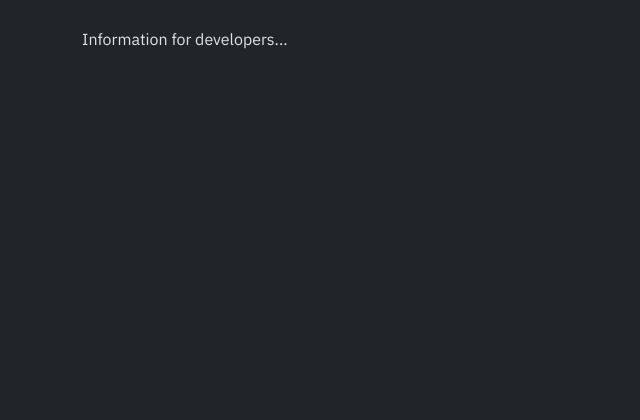
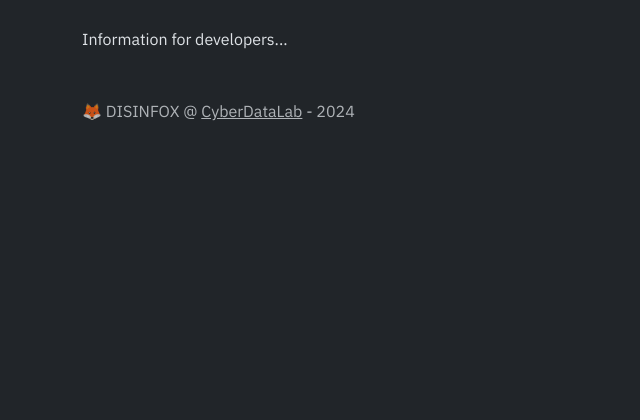
Before and after one commit to CyberDataLab/disinfox, a Flask app: template frontend/templates/devs.html in a window 1280 px wide. Shown: the part 198-618 px from the top of the page, without its empty margins (0-640 px from the left). Run offline with Flask 3, Linux system fonts and the light colour scheme; the template is opened without the code that fills it, so the values that code supplies are empty; parts of the project's set-up code (start-up, migrations or seed data) failed here and were passed over; some libraries are stand-ins or nearby versions.

Commit message:
added footer to base

```diff
--- a/frontend/templates/base.html
+++ b/frontend/templates/base.html
@@ -51,4 +51,14 @@
     <script src="https://cdn.jsdelivr.net/npm/bootstrap@5.3.3/dist/js/bootstrap.min.js" integrity="sha384-0pUGZvbkm6XF6gxjEnlmuGrJXVbNuzT9qBBavbLwCsOGabYfZo0T0to5eqruptLy" crossorigin="anonymous"></script>
     {% block scripts %}{% endblock %}
 </body>
+<footer class="footer mt-5">
+    <div class="container">
+        <span class="text-muted text-center">
+            🦊 DISINFOX  @
+            <!-- Reference CyberDataLab -->
+            <a href="https://cyberdatalab.org" target="_blank" class="text-muted">CyberDataLab</a>
+            - 2024
+        </span>
+    </div>
+</footer>
 </html>
```
